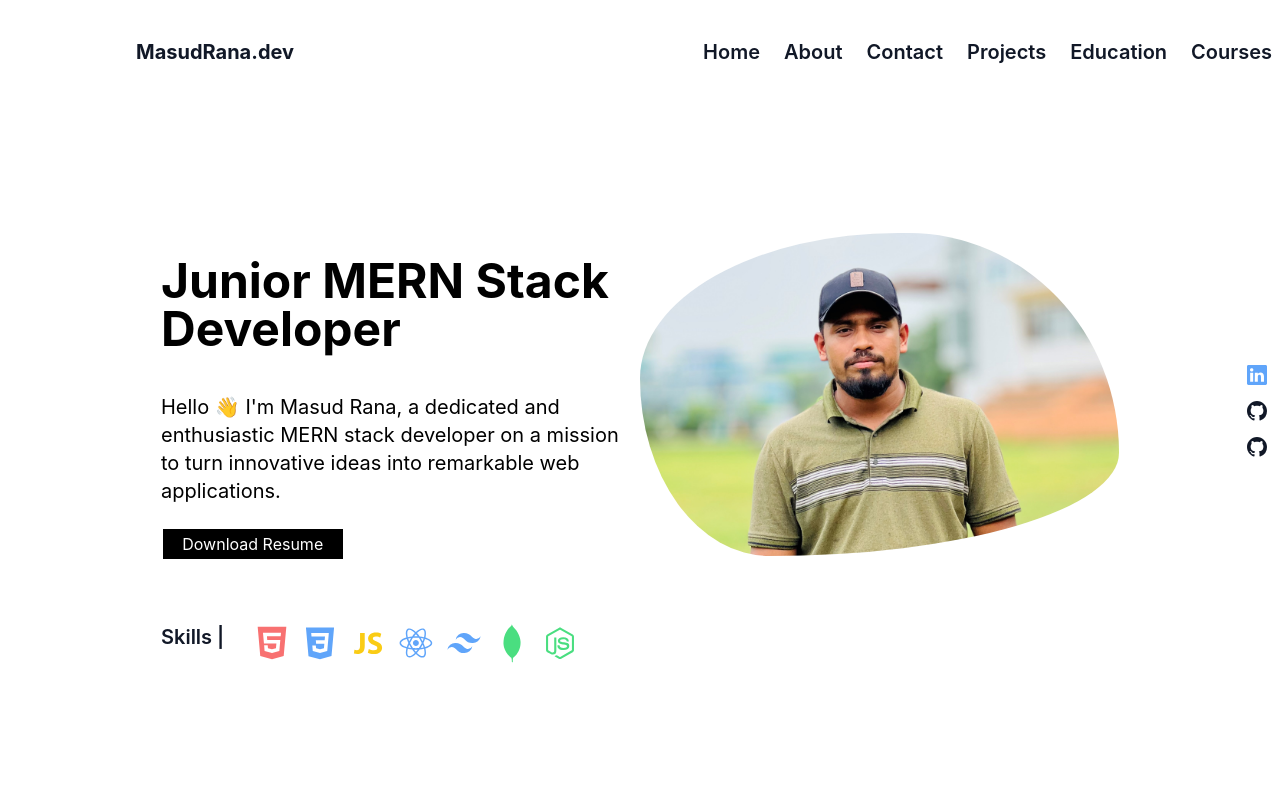
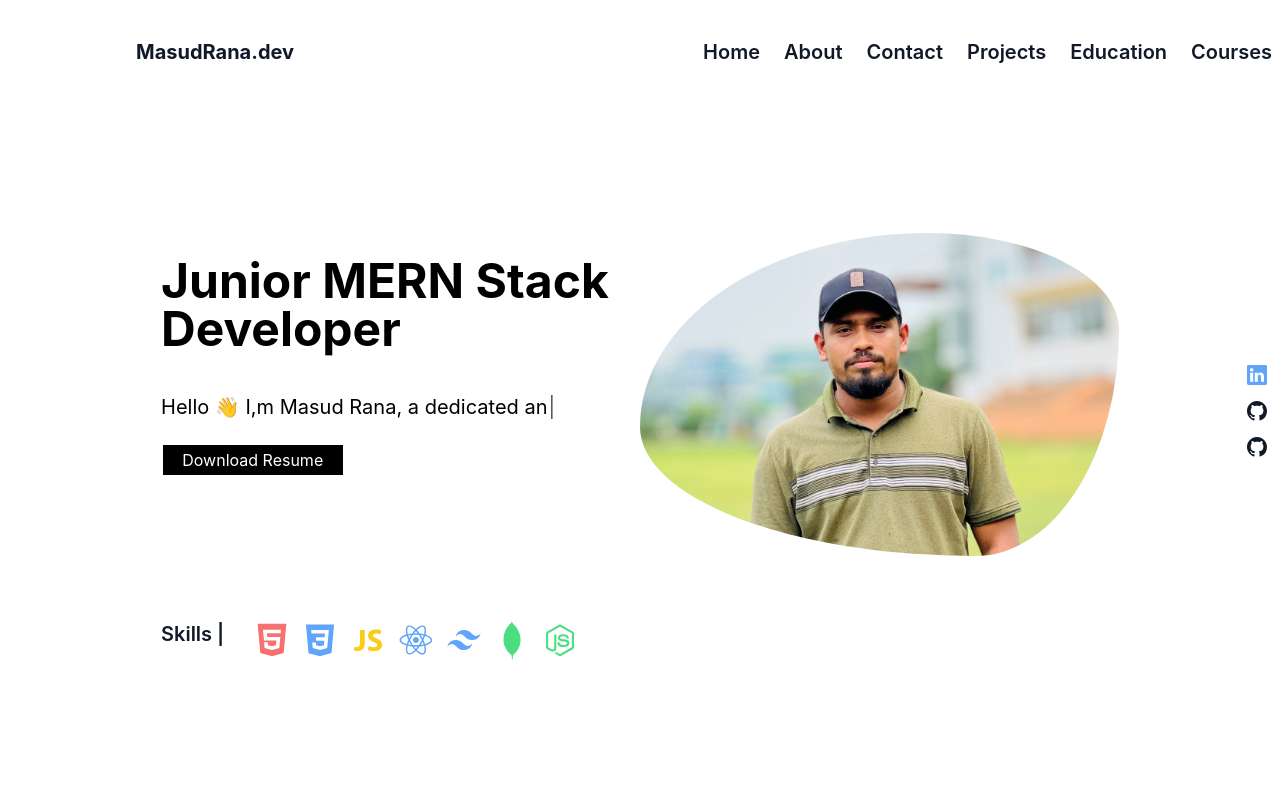
Before and after one commit to MasudRana15924/portfolio, a React (Create React App) app: page / in a window 1280 px wide. Shown: the top 800 px of the page. Built offline with nearby package versions, Linux system fonts and the light colour scheme.

Commit message:
finally done

```diff
--- a/package.json
+++ b/package.json
@@ -14,6 +14,7 @@
     "react-router-dom": "^6.14.2",
     "react-router-hash-link": "^2.4.3",
     "react-scripts": "5.0.1",
+    "typewriter-effect": "^2.20.1",
     "web-vitals": "^2.1.4"
   },
   "scripts": {
--- a/src/index.css
+++ b/src/index.css
@@ -1,6 +1,7 @@
 @tailwind base;
 @tailwind components;
 @tailwind utilities;
+
 body {
 	margin: 0;
 	font-family: -apple-system, BlinkMacSystemFont, 'Segoe UI', 'Roboto', 'Oxygen',
@@ -14,33 +15,44 @@ code {
 	font-family: source-code-pro, Menlo, Monaco, Consolas, 'Courier New',
 		monospace;
 }
-.navbar{
+
+.navbar {
 	position: fixed;
-	top:0;
-	background-color:#fff;
+	top: 0;
+	background-color: #fff;
 	z-index: 200;
 
 }
-.info-icon{
+
+.info-icon {
 	position: fixed;
 	right: 1%;
 	margin-top: 140px;
 }
+
 .resume-btn {
 	background-color: black;
 	height: 30px;
-  color:white;
+	color: white;
 }
-.banner-image{
+
+.banner-image {
 	/* border-radius: 16% 48% 10% 41% / 33% 29% 43% 35% ; */
-  border-radius: 54% 44% 73% 27% / 45% 68% 32% 55% ;
+	/* border-radius: 54% 44% 73% 27% / 45% 68% 32% 55% ;
   transition: border-radius 500ms ease-in-out;
-  grid-area: image;
+  grid-area: image; */
+	-webkit-animation: morph 8s ease-in-out infinite;
+	border-radius: 60% 40% 30% 70%/60% 30% 70% 40%;
+	background-repeat: no-repeat;
+	animation: morph 8s ease-in-out infinite;
+	transition: all 1s ease-in-out;
+	position: relative;
 }
-.banner-image:hover{
-  /* border-radius: 79% 21% 29% 71% / 11% 74% 26% 89% ; */
+
+/* .banner-image:hover{
+
     border-radius: 16% 48% 10% 41% / 33% 29% 43% 35% ;
-}
+}  */
 /* education part */
 /* @import url('https://fonts.googleapis.com/css2?family=Poppins:wght@300;400;500;600;700&display=swap'); */
 /* *{
@@ -51,20 +63,22 @@ code {
 body{
 	font-family: 'Poppins', sans-serif;
 } */
-.timeline-section{
+.timeline-section {
 	background-color: white;
 	min-height: 100vh;
 	padding: 50px 15px;
 	/* padding-top: 20px; */
 }
-.timeline-items{
+
+.timeline-items {
 	max-width: 1000px;
-	margin:auto;
+	margin: auto;
 	display: flex;
 	flex-wrap: wrap;
 	position: relative;
 }
-.timeline-items::before{
+
+.timeline-items::before {
 	content: '';
 	position: absolute;
 	width: 2px;
@@ -72,48 +86,57 @@ body{
 	background-color: #eaa023;
 	left: calc(50% - 1px);
 }
-.timeline-item{
+
+.timeline-item {
 	/* margin-bottom: 40px; */
 	width: 100%;
 	position: relative;
 }
-.timeline-item:last-child{
+
+.timeline-item:last-child {
 	margin-bottom: 40px;
 }
-.timeline-item:nth-child(odd){
+
+.timeline-item:nth-child(odd) {
 	padding-right: calc(50% + 30px);
 	text-align: right;
 }
-.timeline-item:nth-child(even){
+
+.timeline-item:nth-child(even) {
 	padding-left: calc(50% + 30px);
 }
-.timeline-dot{
+
+.timeline-dot {
 	height: 16px;
 	width: 16px;
 	background-color: #eaa023;
 	position: absolute;
 	left: calc(50% - 8px);
 	border-radius: 50%;
-	top:10px;
+	top: 10px;
 }
-.timeline-date{
+
+.timeline-date {
 	font-size: 18px;
 	color: #eaa023;
-	margin:6px 0 15px;
+	margin: 6px 0 15px;
 }
-.timeline-content{
+
+.timeline-content {
 	background-color: white;
 	padding: 30px;
 	border-radius: 5px;
 }
-.timeline-content h3{
+
+.timeline-content h3 {
 	font-size: 20px;
 	color: black;
-	margin:0 0 10px;
+	margin: 0 0 10px;
 	text-transform: capitalize;
 	/* font-weight: 500; */
 }
-.timeline-content p{
+
+.timeline-content p {
 	color: black;
 	font-size: 16px;
 	/* font-weight: 300; */
@@ -121,20 +144,24 @@ body{
 }
 
 /* responsive */
-@media(max-width: 767px){
-	.timeline-items::before{
+@media(max-width: 767px) {
+	.timeline-items::before {
 		left: 7px;
 	}
-	.timeline-item:nth-child(odd){
+
+	.timeline-item:nth-child(odd) {
 		padding-right: 0;
 		text-align: left;
 	}
+
 	.timeline-item:nth-child(odd),
-	.timeline-item:nth-child(even){
+	.timeline-item:nth-child(even) {
 		padding-left: 37px;
 	}
-	.timeline-dot{
-		left:0;
+
+	.timeline-dot {
+		left: 0;
 	}
 }
+
 /* couse  */
--- a/src/pages/home/Banner.js
+++ b/src/pages/home/Banner.js
@@ -4,14 +4,27 @@ import { BsLinkedin, BsGithub } from 'react-icons/bs';
 import { AiFillHtml5 } from 'react-icons/ai';
 import { DiCss3, DiJavascript1, DiReact, DiNodejsSmall, DiMongodb } from 'react-icons/di';
 import { BiLogoTailwindCss } from 'react-icons/bi';
-import resume from '../../assets/cv.pdf'
+import resume from '../../assets/cv.pdf';
+import Typewriter from 'typewriter-effect';
 const Banner = () => {
     return (
         <div id="about" className="mx-auto lg:w-3/4 border border-white" >
             <div className="lg:flex lg:justify-between mt-24 lg:mt-52">
                 <div className="w-full pl-2 lg:pl-0">
                     <p className="text-start text-2xl lg:text-5xl font-bold mt-12">Junior MERN Stack Developer</p>
-                    <p className="text-start mt-10 text-md lg:text-xl"> Hello 👋 I'm Masud Rana, a dedicated and enthusiastic MERN stack developer on a mission to turn innovative ideas into remarkable web applications.</p>
+                    {/* <p className="text-start mt-10 text-md lg:text-xl"> Hello 👋 I'm Masud Rana, a dedicated and enthusiastic MERN stack developer on a mission to turn innovative ideas into remarkable web applications.</p> */}
+
+                    <p className="text-start mt-4 lg:mt-10 text-md lg:text-xl">
+                    <Typewriter
+                        options={{
+                            strings: ['Hello 👋 I,m Masud Rana, a dedicated and enthusiastic MERN stack developer on a mission to turn innovative ideas into remarkable web applications.'],
+                            autoStart: true,
+                            loop: true,
+
+                        }}
+
+                    />
+                    </p>
                     <div className="lg:hidden flex gap-4">
                         <a href="https://www.linkedin.com/in/masud-rana-673b3821b/" target="_blank" rel="noopener noreferrer" >
                             <BsLinkedin className="mt-4 text-xl text-blue-400"></BsLinkedin>
--- a/src/pages/home/Projects.js
+++ b/src/pages/home/Projects.js
@@ -7,7 +7,7 @@ import { MdPreview } from 'react-icons/md';
 const Projects = () => {
     return (
         <div id="pojects" className="lg:w-3/4 lg:mx-auto border border-white" >
-            <p className="text-start text-gray-900 text-xl lg:text-3xl mb-5 ml-4 lg:ml-0 font-semibold mt-24 lg:mt-36">My Projects</p>
+            <p className="text-start text-gray-900 text-xl lg:text-3xl mb-5 ml-4 lg:ml-0 font-semibold mt-24 lg:mt-24">My Projects</p>
             <p className="text-start text-md text-gray-900 mb-10 font-semibold ml-4 lg:ml-0">Each project has backend service</p>
             <div className="lg:flex ">
                 <div className="w-full mx-auto lg:w-full border rounded-lg">
```
Also changed, not shown: 1 other file (tests, documents, lock files or other folders). Lines whose indentation alone changed are shown as unchanged.
